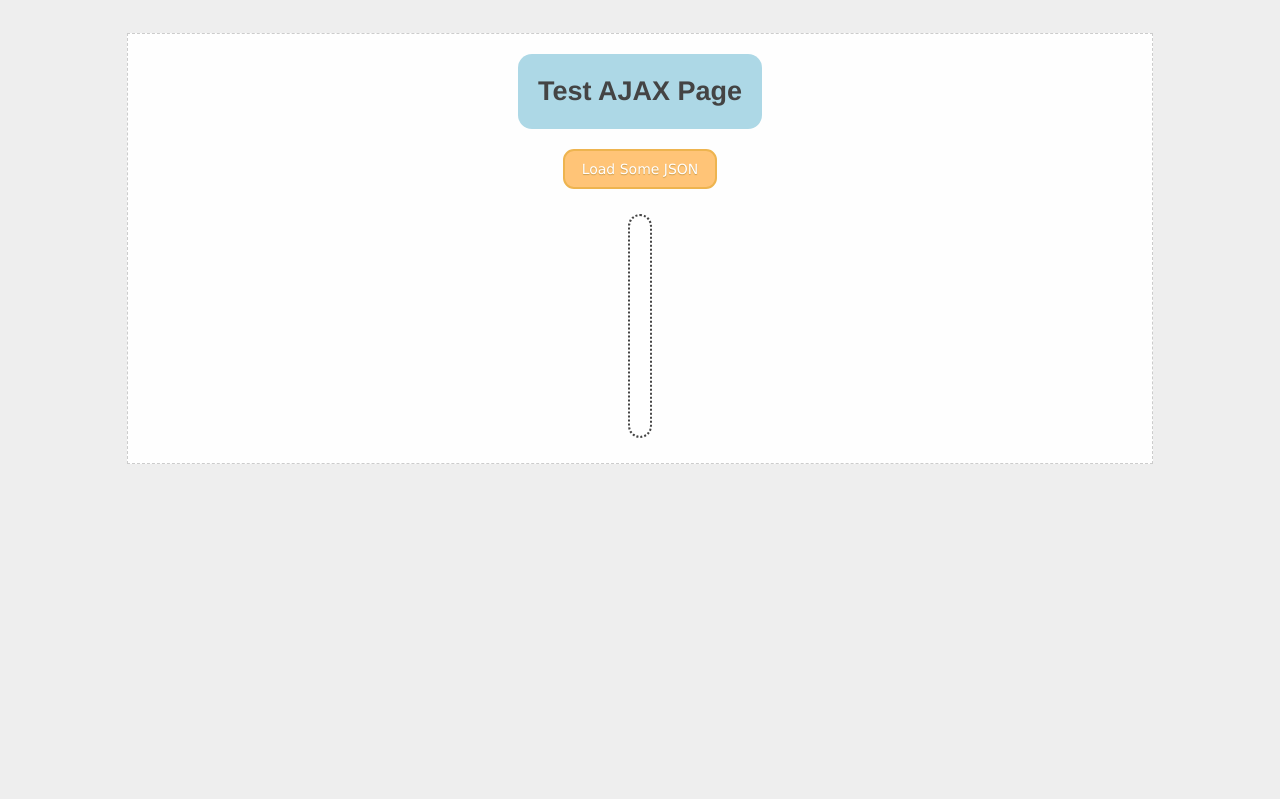
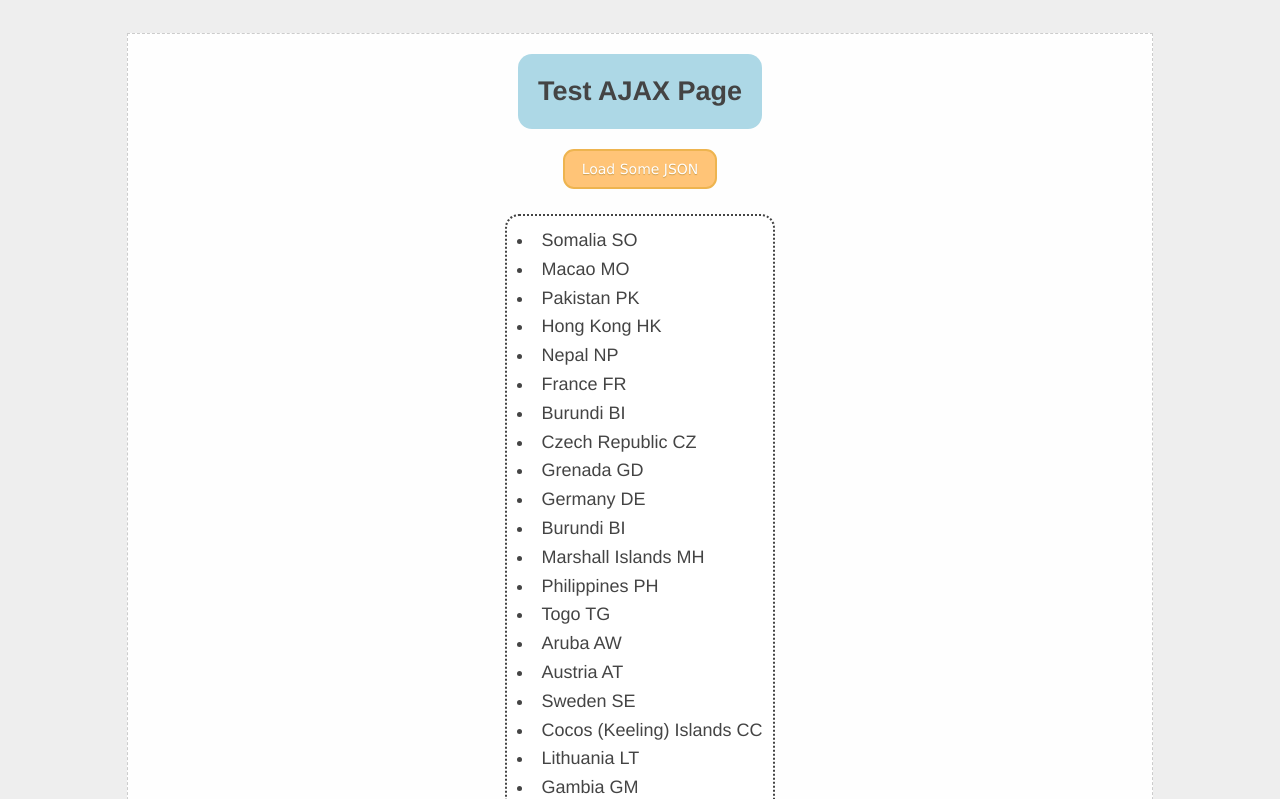
Before and after one commit to Shayonz/shayonz.github.io, a plain HTML site: page lab_6_ajax/index.html in a window 1280 px wide. Both pictures are taken after a click on the button "Load Some JSON". Shown: the top 799 px of the page. Drawn offline with Linux system fonts and the light colour scheme.

Commit message:
Update index.html

```diff
--- a/lab_6_ajax/index.html
+++ b/lab_6_ajax/index.html
@@ -18,30 +18,22 @@
       function loadData() {
         fetch("ajax_sample.json")
           .then(res => res.json())
-          .then(res => res.map(c => c.code))
-          .then(codes => {
-            const a = codes.map(item => {
-              console.log("i'm a demo!", item);
-              return item + "extra";
-            });
+          .then(res => res.map(c => c.name + " " + c.code))
+          .then(nameArray => {
+            const instructions = document.querySelector(".content");
+            instructions.innerHTML = "";
 
-            console.log("the returened value of a", a);
-            document.querySelector("codes").innerText = thing;
-            return code;
-          })
-          .then(codes => {
-            if ((document.querySelector("codes").innerText = codes)) {
-              for (let i = 0; i < 15; i++) {
-                const num = Rand(0, 242);
-                let el = document.createElement("li");
-                el.innerText = a[num];
+            for (let i = 0; i < 50; i++) {
+              const selectNumber = getRandomIntInclusive(0, 242);
+              let el = document.createElement("li");
+              el.innerText = nameArray[selectNumber];
 
-                document.appendChild(el);
-              }
+              instructions.appendChild(el);
             }
           });
       }
-      function Rand(min, max) {
+
+      function getRandomIntInclusive(min, max) {
         min = Math.ceil(min);
         max = Math.floor(max);
         return Math.floor(Math.random() * (max - min + 1)) + min;
```
